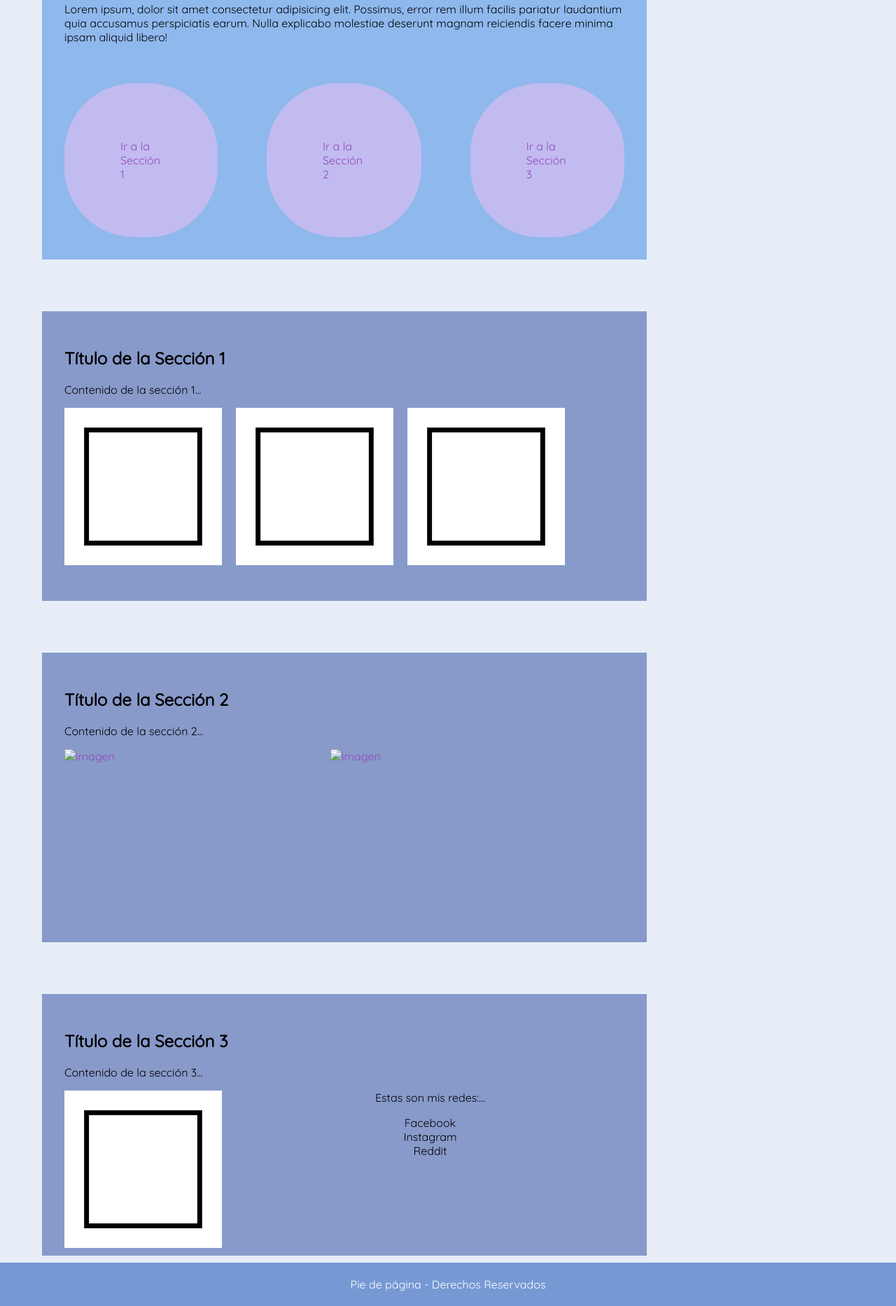
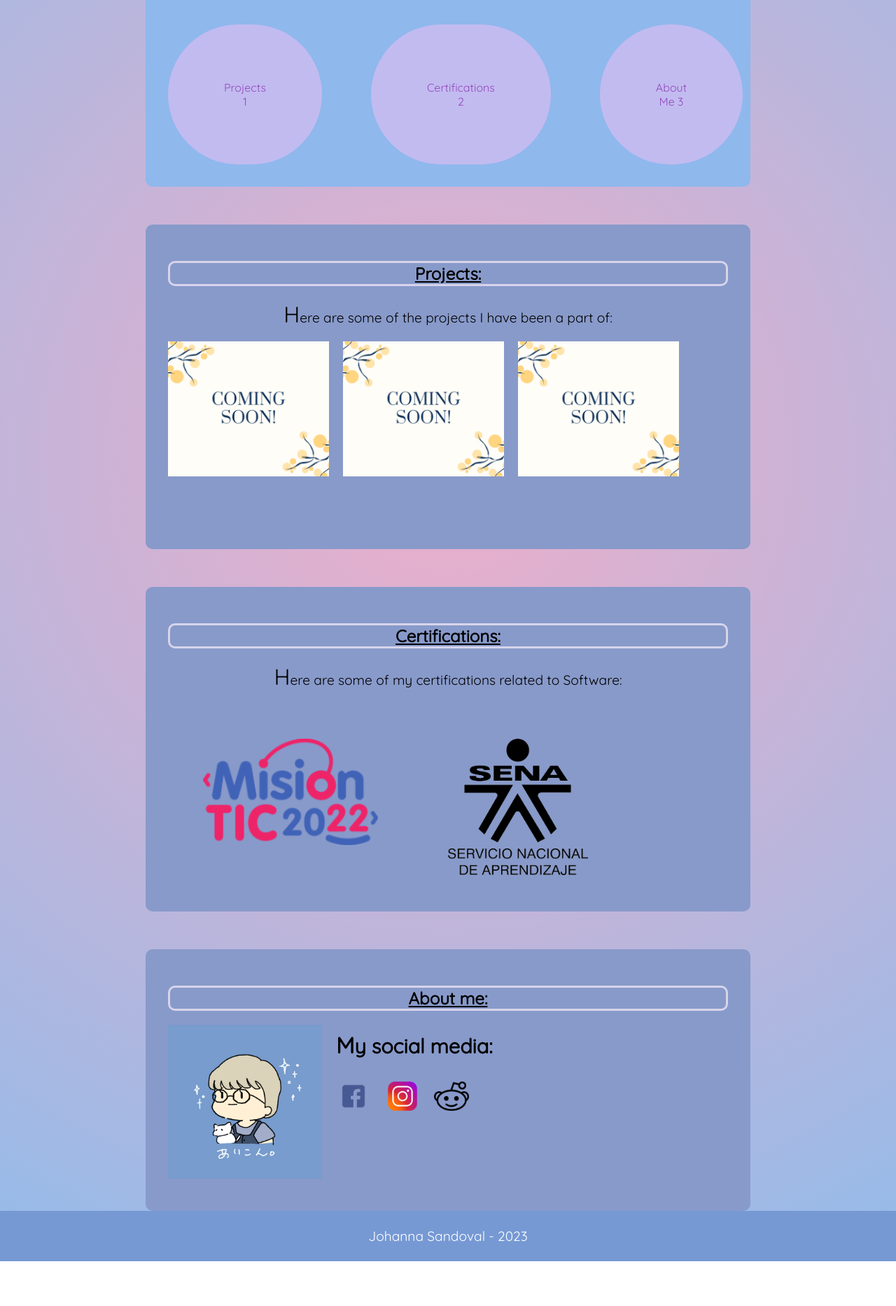
Before and after one commit to johannaSandoval13/Trimestre3, a plain HTML site: page HTML Y CSS/mi trabajo/protoPortafolio.html in a window 1280 px wide. Shown: the part 504-2371 px from the top of the page at 70% size. After the commit the page ends 2307 px from the top, so only its background shows below. Drawn offline with Linux system fonts and the light colour scheme.

Commit message:
Prototipo del portafolio

```diff
--- a/HTML Y CSS/mi trabajo/proto.css
+++ b/HTML Y CSS/mi trabajo/proto.css
@@ -7,7 +7,8 @@ body {
     font-family: Arial, sans-serif;
     margin: 0;
     padding: 0;
-    background-color: #e7eef8;
+background: rgb(238,174,202);
+background: radial-gradient(circle, rgba(238,174,202,1) 0%, rgba(148,187,233,1) 100%);
 }
 header, footer {
     background-color: #7699D4;
@@ -15,12 +16,22 @@ header, footer {
     text-align: center;
     padding: 5px;
 }
+header{
+    position: sticky;
+    top: 0;
+}
 .container {
     max-width: 800px;
     margin: 0 auto;
     padding: 2rem;
     background-color: #8FB8ED;
     margin: 10px 60px;
+    text-align: center;
+}
+.container h2{
+    text-decoration: underline;
+    border: solid #d7d4eb;
+    border-radius: 10px;
 }
 img {
     float: left;
@@ -32,14 +43,18 @@ h1 {
 
 #seccion1, #seccion2 {
     background-color: #889aca;
-    height: 350px;
+    height: 400px;
+    border-radius: 10px;
 }
 
 #seccion3 {
     background-color: #889aca;
     height: 310px;
+    border-radius: 10px;
 }
-
+#seccion2 img{
+    margin: 50px;
+}
 .secciones{
     display: flex;
     flex-direction: row;
@@ -61,6 +76,8 @@ a:visited{
     background-color: #d7d4eb;
     border: solid 2px #83b1ec;
     box-shadow: 0 0 4px rgba(216, 112, 147, 0.705);
+    transition: ease-out;
+    transition-duration: 0.2s;
 }
 .imagenes2{
     display: flex;
@@ -69,6 +86,42 @@ a:visited{
 .parrafo{
     text-align: center;
 }
-.parrafo ul li::marker{
-    color: #889aca;
+
+.parrafo{
+    text-align: left;
+    font-size: x-large;
 }
+.name:hover{
+    background-color: #d7d4eb;
+    border: solid 5px #83b1ec;
+    box-shadow: 0 0 4px rgba(216, 112, 147, 0.705);
+    border-radius: 10px;
+    transition: ease-out;
+    transition-duration: 0.2s;
+}
+.name{
+    display: flex;
+    align-items: center;
+    justify-content: center;
+    text-align: center;
+    height: 100px;
+}
+div {
+    border-radius: 10px;
+}
+img:hover{
+    box-shadow: 0 0 4px rgba(236, 223, 227, 0.705);
+    border-radius: 10px;
+    transition: scale(1.8);
+    transition-duration: 0.2s;
+}
+p{
+    font-size: larger;
+}
+.container p::first-letter{
+    font-size: xx-large;
+}
+.container, section {
+    margin: 0 auto; /* Establece los márgenes izquierdo y derecho automáticos */
+    max-width: 800px; /* Puedes ajustar este valor según tus necesidades */
+}
--- a/HTML Y CSS/mi trabajo/protoPortafolio.html
+++ b/HTML Y CSS/mi trabajo/protoPortafolio.html
@@ -1,6 +1,8 @@
 <!DOCTYPE html>
 <html>
 <head>
+  <meta name="viewport" content="width=device-width, initial-scale=1.0">
+
 <title>Johanna's Portfolio</title>
 <link rel="stylesheet" href="proto.css">
 </head>
@@ -9,23 +11,17 @@
   <h1>Welcome!</h1>
 </header>
 <div class="container">
-  <img src="imagen.jpg" alt="Imagen" width="250" height="250">
-  <h2>Título Principal</h2>
-  <p>Lorem ipsum dolor sit amet consectetur adipisicing elit. Quas officia quis consectetur dolorem. Eaque ea veniam qui, accusamus cum itaque nemo excepturi quibusdam quasi provident id in repellendus doloribus facilis?</p>
+  <h2 class="name">♥ I'm Johanna Sandoval ♥</h2>
+  <p>I am a student of ADSO (Analysis and Software Development) currently learning about object-oriented programming, Python, SQL, and HTML.</p>
   <br>
   <br>
-  <br>
-  <p>Lorem ipsum dolor sit amet, consectetur adipisicing elit. Nemo laboriosam neque, ullam officiis soluta deserunt debitis reiciendis suscipit quas ut explicabo ducimus doloremque incidunt? Temporibus doloribus quos amet voluptas delectus!</p>
-  <br>
-  <br>
-  <br>
-  <p>Lorem ipsum, dolor sit amet consectetur adipisicing elit. Possimus, error rem illum facilis pariatur laudantium quia accusamus perspiciatis earum. Nulla explicabo molestiae deserunt magnam reiciendis facere minima ipsam aliquid libero!</p>
+  <p>I am currently working on a project related to my studies, always keeping my creative essence and my love for languages. My aim is to become a junior programmer, giving my best effort! Thank you for visiting my portfolio!</p>
   <br>
   <br>
   <div class="secciones">
-  <a href="#seccion1" class="uno">Ir a la Sección 1</a>
-  <a href="#seccion2" class="dos">Ir a la Sección 2</a>
-  <a href="#seccion3" class="tres">Ir a la Sección 3</a>
+  <a href="#container" class="uno">Projects 1</a>
+  <a href="#seccion1" class="dos">Certifications 2</a>
+  <a href="#seccion3" class="tres">About Me 3</a>
   </div>
 </div>
 <br>
@@ -33,12 +29,12 @@
 <br>
 
 <section id="seccion1" class="container">
-  <h2>Título de la Sección 1</h2>
-  <p>Contenido de la sección 1...</p>
+  <h2>Projects:</h2>
+  <p>Here are some of the projects I have been a part of:</p>
   <div class="imagenes1">
-  <a href="https://google.com" target="_blank"><img src="descarga.jpg" alt="imagen"></a>
-  <a href="https://google.com" target="_blank"><img src="descarga.jpg" alt="imagen"></a>
-  <a href="https://google.com" target="_blank"><img src="descarga.jpg" alt="imagen"></a>
+  <a href="https://google.com" target="_blank"><img src="coming.png" alt="imagen" width="230px"></a>
+  <a href="https://google.com" target="_blank"><img src="coming.png" alt="imagen" width="230px"></a>
+  <a href="https://google.com" target="_blank"><img src="coming.png" alt="imagen" width="230px"></a>
     </div>
 </section>
 <br>
@@ -46,11 +42,11 @@
 <br>
 
 <section id="seccion2" class="container">
-  <h2>Título de la Sección 2</h2>
-  <p>Contenido de la sección 2...</p>
+  <h2>Certifications: </h2>
+  <p>Here are some of my certifications related to Software: </p>
   <div class="imagenes2">
-    <a href="https://google.com" target="_blank"><img src="rectangulo.jpg" alt="imagen" width="360px"></a>
-    <a href="https://google.com" target="_blank"><img src="rectangulo.jpg" alt="imagen" width="360px"></a>
+    <a href="https://drive.google.com/file/d/1VgbxMotZlhIpioEUneCyHWX3AoVC4lu5/view?usp=sharing" target="_blank"><img src="logo-mision.png" alt="imagen" width="250px"></a>
+    <a href="https://drive.google.com/file/d/1PVDs9gk2FT94UbN9TZwi8mNHPFX07aLb/view?usp=sharing" target="_blank"><img src="sena.png" alt="imagen" width="200px"></a>
       </div>
 </section>
 <br>
@@ -58,19 +54,16 @@
 <br>
 
 <section id="seccion3" class="container">
-  <h2>Título de la Sección 3</h2>
-  <p>Contenido de la sección 3...</p>
-  <img src="descarga.jpg" alt="imagen">
-  <div class="parrafo"><p>Estas son mis redes:...</p>
-  <ul>
-    <li>Facebook</li>
-    <li>Instagram</li>
-    <li>Reddit</li>
-  </ul>
+  <h2>About me: </h2>
+  <img src="icono.png" alt="icono" width="220px">
+  <div class="parrafo"><p><b>My social media:</b></p>
+    <a href=""><img src="fac.png" alt="" width="50px"></a>
+    <a href=""></a><img src="ins.png" alt="" width="50px"></a>
+    <a href=""></a><img src="red.png" alt="" width="50px"></a>
 </div>
 </section>
 <footer>
-  <p>Pie de página - Derechos Reservados</p>
+  <p>Johanna Sandoval - 2023</p>
 </footer>
 </body>
 </html>
```
Also changed, not shown: HTML Y CSS/mi trabajo/coming.png (added), HTML Y CSS/mi trabajo/fac.png (added), HTML Y CSS/mi trabajo/icono.png (added), HTML Y CSS/mi trabajo/ins.png (added), HTML Y CSS/mi trabajo/logo-mision.png (added), HTML Y CSS/mi trabajo/red.png (added), HTML Y CSS/mi trabajo/sena.png (added).
